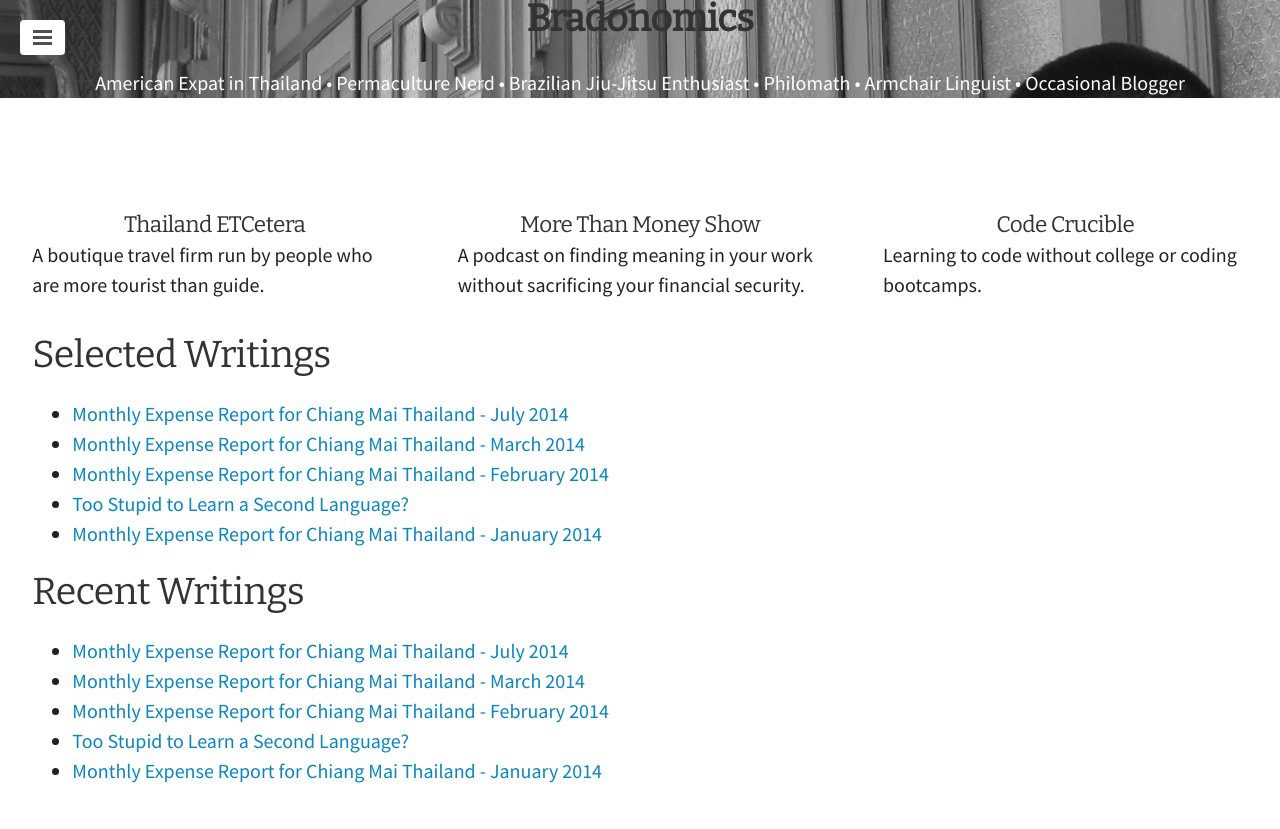
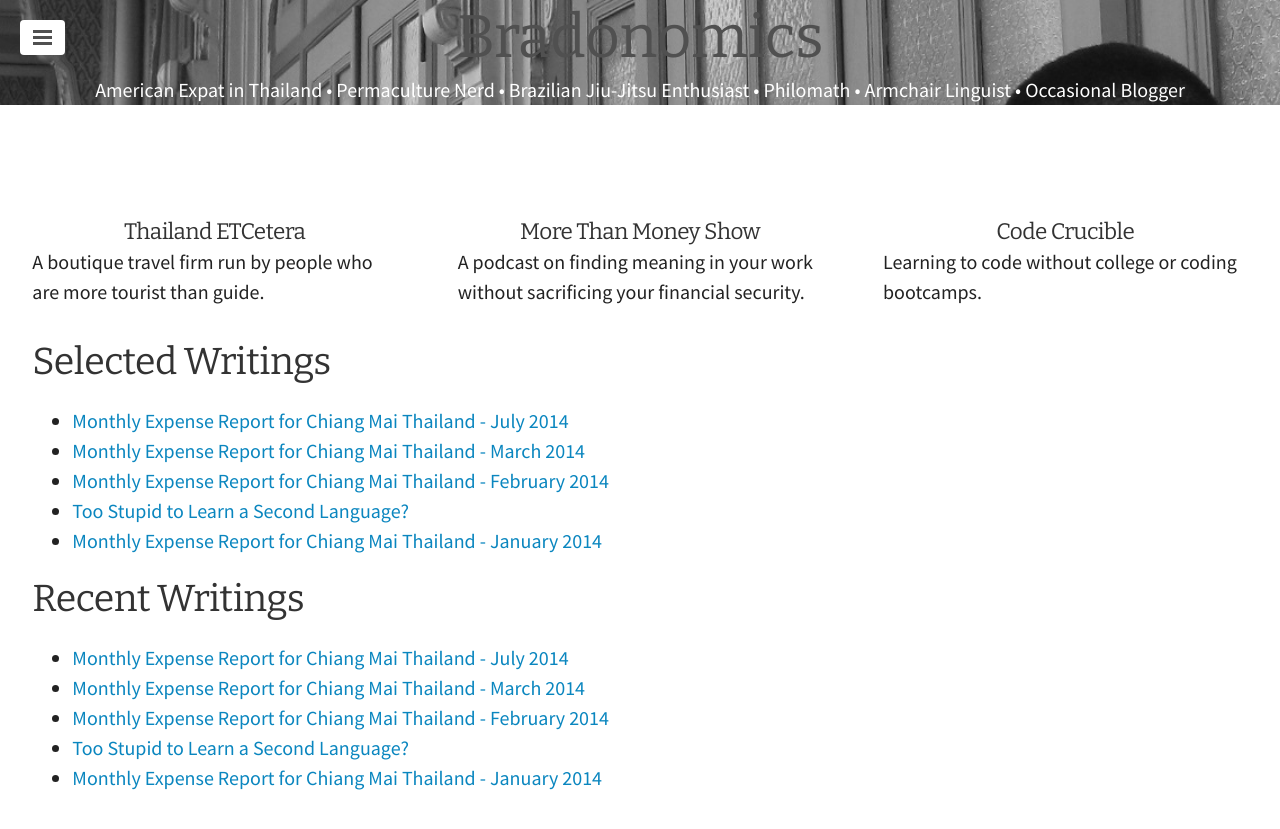
Before and after one commit to snowdj/bradonomics.github.io, a Jekyll site: the page built from index.html, in a window 1280 px wide. Shown: the top 829 px of the page. Built offline with Jekyll 4.4.1, drawn with Linux system fonts in a browser that asks for light colours; some web fonts are replaced; the list of posts is cut into pages by our own code.

Commit message:
Change h1 class

```diff
--- a/_layouts/default.html
+++ b/_layouts/default.html
@@ -25,9 +25,7 @@
     {% if permalink == / %}
 
     <div class="cover" style="background-image:url(/images/{{ page.image }})">
-    <div class="site-title">
-    <h1 class="entry-title">{{ page.title }}</h1>
-    </div>
+    <h1 class="site-title">{{ page.title }}</h1>
     <div class="bio-area">
     <p>American Expat in Thailand • Permaculture Nerd • Brazilian Jiu-Jitsu Enthusiast • Philomath • Armchair Linguist • Occasional Blogger</p>
     </div>
```
